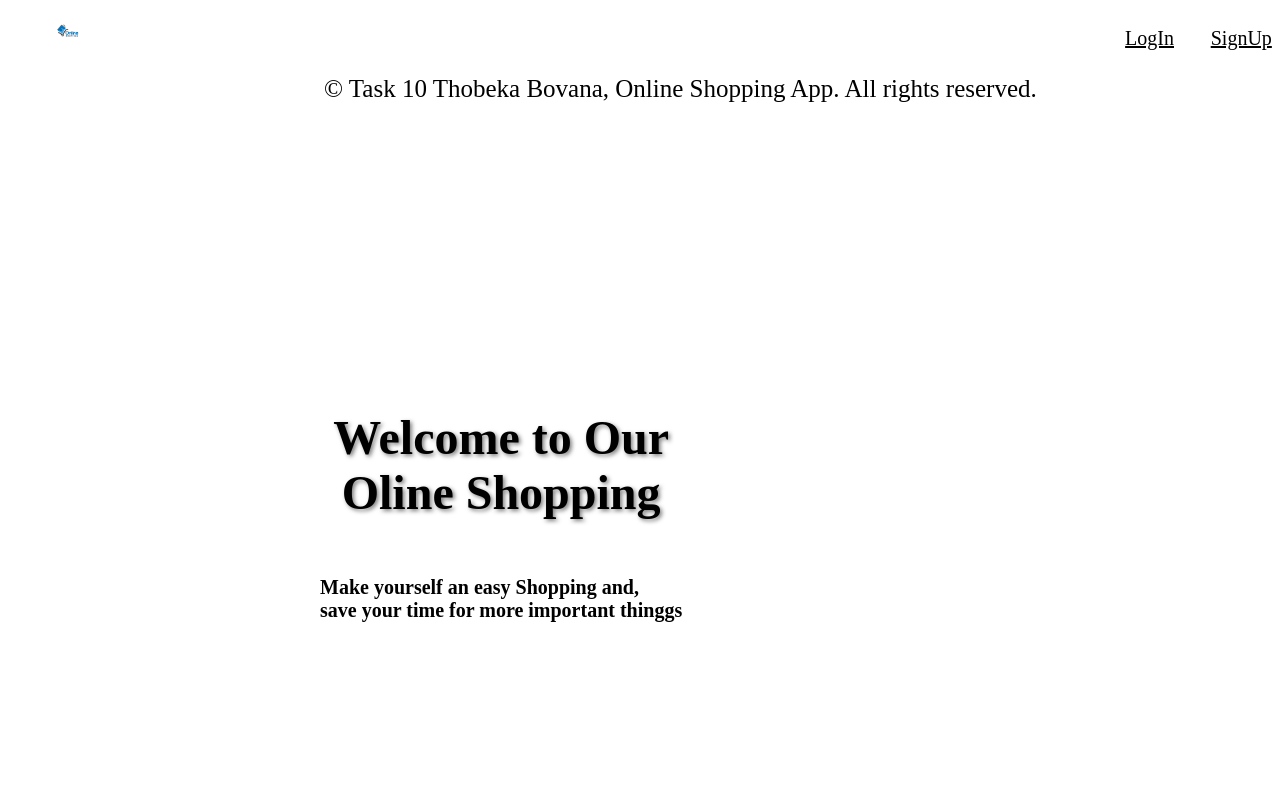
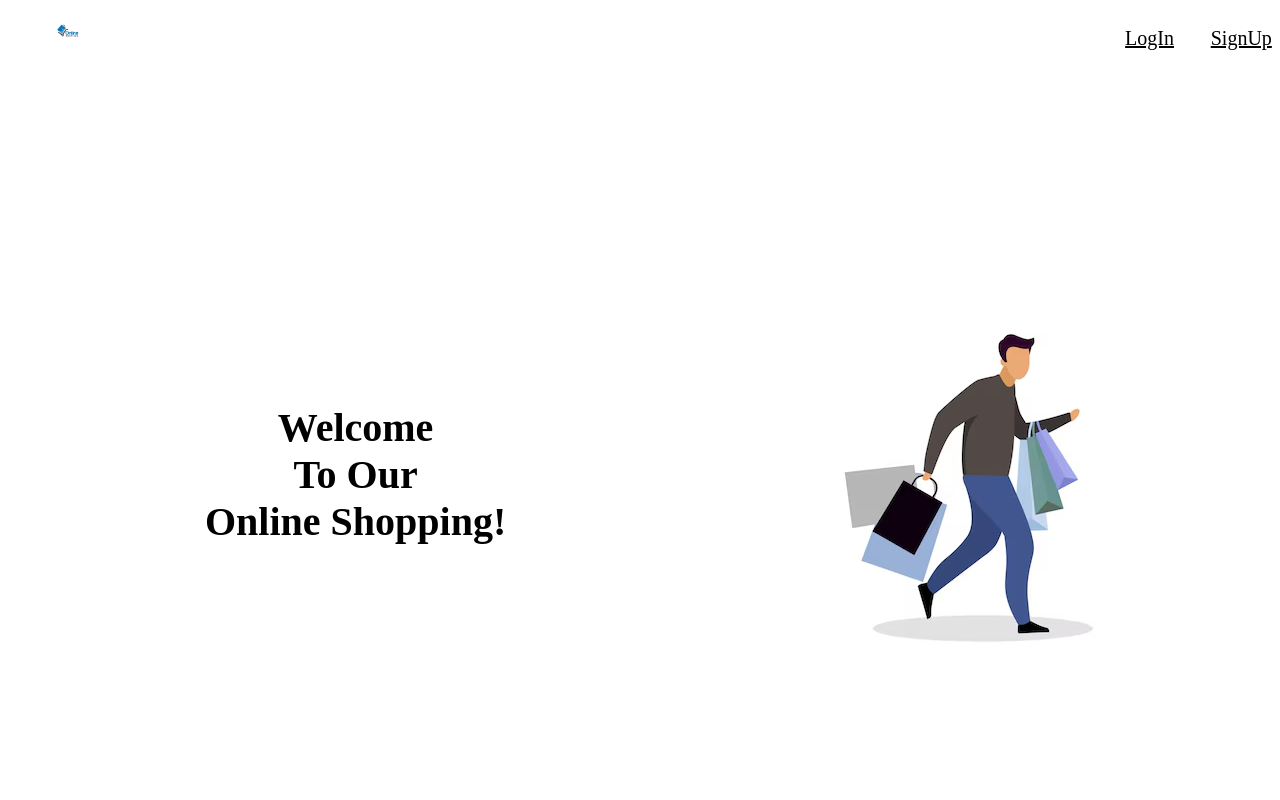
Before and after one commit to thobekabovana/Shopping-Online, a React (Vite) app: page / in a window 1280 px wide. Shown: the top 800 px of the page. Built offline with nearby package versions, Linux system fonts and the light colour scheme.

Commit message:
Im doing the ui for landing

```diff
--- a/src/Pages/Landing.pg.jsx
+++ b/src/Pages/Landing.pg.jsx
@@ -1,32 +1,36 @@
 import React from 'react'
-
+import pic from '../assets/images/male-shopaholic-flat-color-vector-faceless-character-shopping-addiction-compulsive-goods-purchasing-visiting-shopping-mall-isolated-cartoon-illustration-web-graphic-design-animation_151150-5607.avif'
 
 export default function LandingPage() {
 
   return (
     <>
 
-      <main>
+<main style={{ display: 'flex',
+               alignItems: 'center',
+               height: '100vh' }}>
 
-        <section style={{
-            display: "flex",
-            flexDirection: "column",
-            position: "absolute",
-            left: "25%",
-            top: "45%",
-            // transform: "translate(-40%, -30%)",
-        }}>
-            <h1 style={{
-              textShadow: "2px 2px 4px rgba(0, 0, 0, 0.5)",
-              fontSize: "48px",
-            }}>Welcome to Our <br></br> Oline Shopping</h1>
+    <aside style={{ flex: 1,
+                    textAlign: 'left',
+                    paddingLeft: '5%' }}>
 
-            <h2 style={{
-               fontSize: "20px"
-            }}>Make yourself an easy Shopping and, <br></br> save your time for more important thinggs </h2>
+        <h1>Welcome <br /> To Our <br /> Online Shopping!</h1>
 
-        </section>
-      </main>
+    </aside>
+
+    <aside style={{ flex: 1,
+           textAlign: 'right',
+           paddingRight: '5%' }}>
+        <div>
+            <img src={pic} alt="pic"
+                 style={{ marginTop: "7%",
+                          maxWidth: "100%",
+                          height: "auto",
+                          marginRight: "10%"}} />
+        </div>
+    </aside>
+</main>
+
     </>
   )
 }
```
Also changed, not shown: src/assets/images/male-shopaholic-flat-color-vector-faceless-character-shopping-addiction-compulsive-goods-purchasing-visiting-shopping-mall-isolated-cartoon-illustration-web-graphic-design-animation_151150-5607.avif (added).
